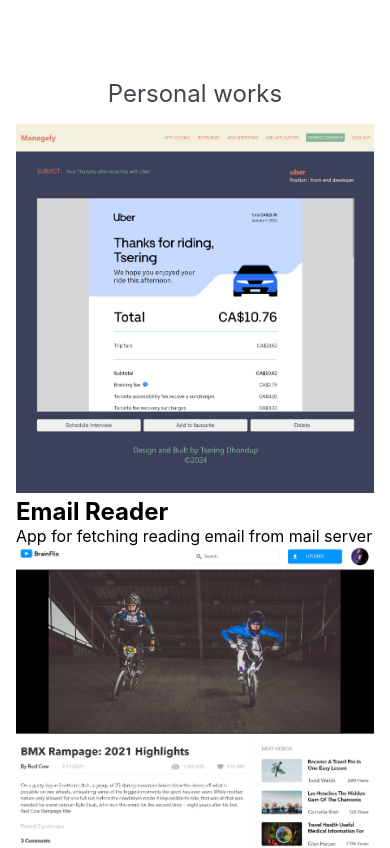
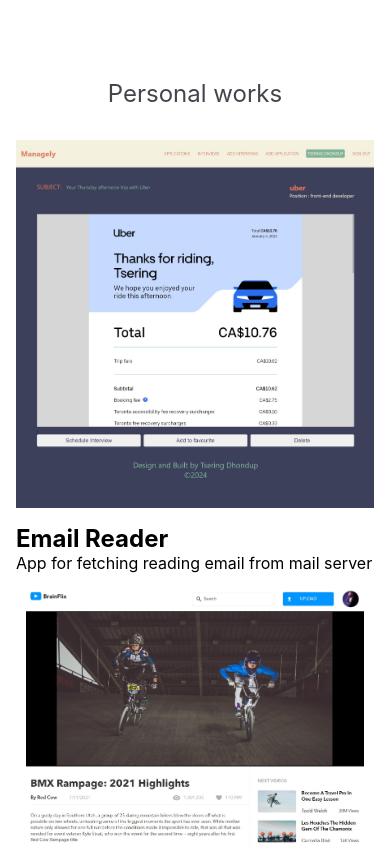
Before and after one commit to Tsedhondup/Portfolio, a React (Create React App) app: page / in a window 390 px wide. Shown: the part 1652-2500 px from the top of the page. Built offline with nearby package versions, Linux system fonts and the light colour scheme.

Commit message:
mobile styles for project contents and their image added

```diff
--- a/src/Components/Works/Works.scss
+++ b/src/Components/Works/Works.scss
@@ -44,6 +44,17 @@
     text-align: center;
   }
 
+  &__content {
+    display: grid;
+    grid-template-columns: repeat(1, 1fr);
+    margin-bottom: 16px;
+    &--img {
+      height: 400px;
+      width: 100%;
+      object-fit: contain;
+    }
+  }
+
   // &__icon {
   //   text-align: center;
   //   color: $ebony;
```
